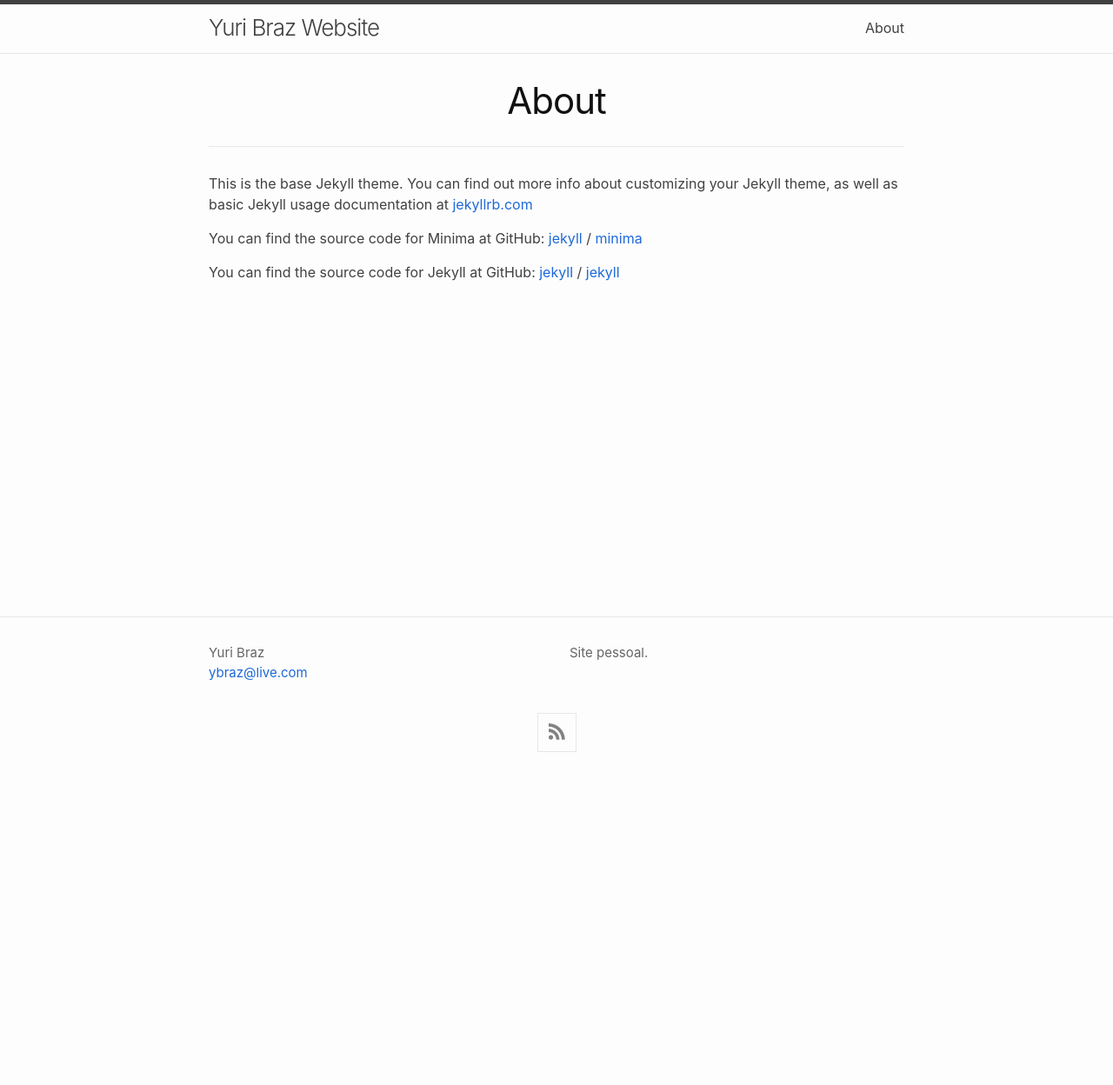
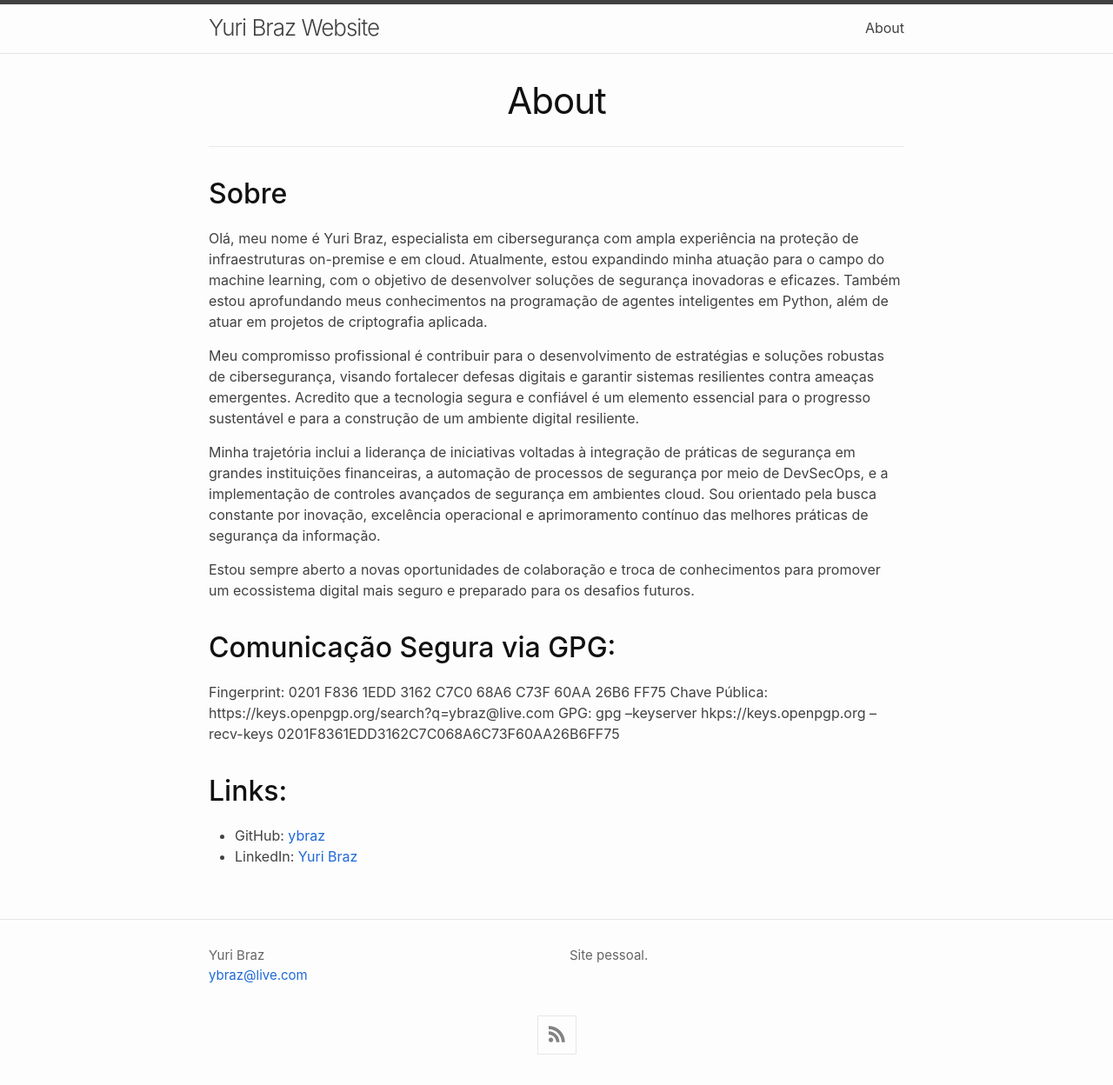
Before and after one commit to ybraz/ybraz.github.io, a Jekyll site: the page built from about.md, in a window 1280 px wide. Shown: the whole page at 87% size. Built offline with Jekyll 4.4.1, drawn with Linux system fonts in a browser that asks for light colours; nearby versions of some CDN libraries; before the commit the page ends 900 px from its top, so only the background shows below that.

Commit message:
Update about.md with professional background and secure communication details

```diff
--- a/about.md
+++ b/about.md
@@ -4,15 +4,21 @@ title: About
 permalink: /about/
 ---
 
-This is the base Jekyll theme. You can find out more info about customizing your Jekyll theme, as well as basic Jekyll usage documentation at [jekyllrb.com](https://jekyllrb.com/)
+## Sobre
 
-You can find the source code for Minima at GitHub:
-[jekyll][jekyll-organization] /
-[minima](https://github.com/jekyll/minima)
+Olá, meu nome é Yuri Braz, especialista em cibersegurança com ampla experiência na proteção de infraestruturas on-premise e em cloud. Atualmente, estou expandindo minha atuação para o campo do machine learning, com o objetivo de desenvolver soluções de segurança inovadoras e eficazes. Também estou aprofundando meus conhecimentos na programação de agentes inteligentes em Python, além de atuar em projetos de criptografia aplicada.
 
-You can find the source code for Jekyll at GitHub:
-[jekyll][jekyll-organization] /
-[jekyll](https://github.com/jekyll/jekyll)
+Meu compromisso profissional é contribuir para o desenvolvimento de estratégias e soluções robustas de cibersegurança, visando fortalecer defesas digitais e garantir sistemas resilientes contra ameaças emergentes. Acredito que a tecnologia segura e confiável é um elemento essencial para o progresso sustentável e para a construção de um ambiente digital resiliente.
 
+Minha trajetória inclui a liderança de iniciativas voltadas à integração de práticas de segurança em grandes instituições financeiras, a automação de processos de segurança por meio de DevSecOps, e a implementação de controles avançados de segurança em ambientes cloud. Sou orientado pela busca constante por inovação, excelência operacional e aprimoramento contínuo das melhores práticas de segurança da informação.
 
-[jekyll-organization]: https://github.com/jekyll
+Estou sempre aberto a novas oportunidades de colaboração e troca de conhecimentos para promover um ecossistema digital mais seguro e preparado para os desafios futuros.
+
+## Comunicação Segura via GPG:
+Fingerprint: 0201 F836 1EDD 3162 C7C0 68A6 C73F 60AA 26B6 FF75
+Chave Pública: https://keys.openpgp.org/search?q=ybraz@live.com
+GPG: gpg --keyserver hkps://keys.openpgp.org --recv-keys 0201F8361EDD3162C7C068A6C73F60AA26B6FF75
+
+## Links:
+- GitHub: [ybraz](https://github.com/ybraz)
+- LinkedIn: [Yuri Braz](https://www.linkedin.com/in/yuri-braz/)
```
